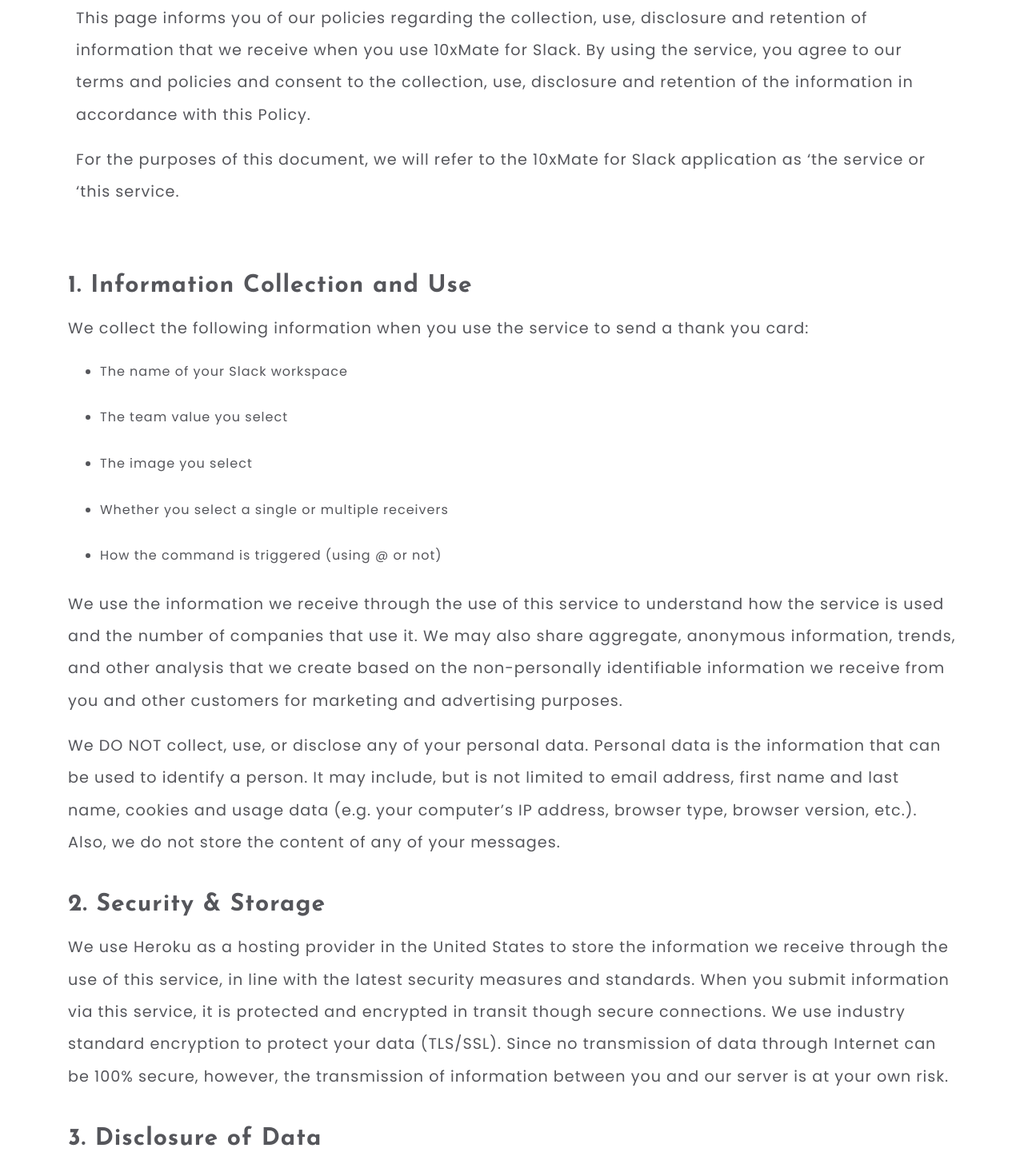
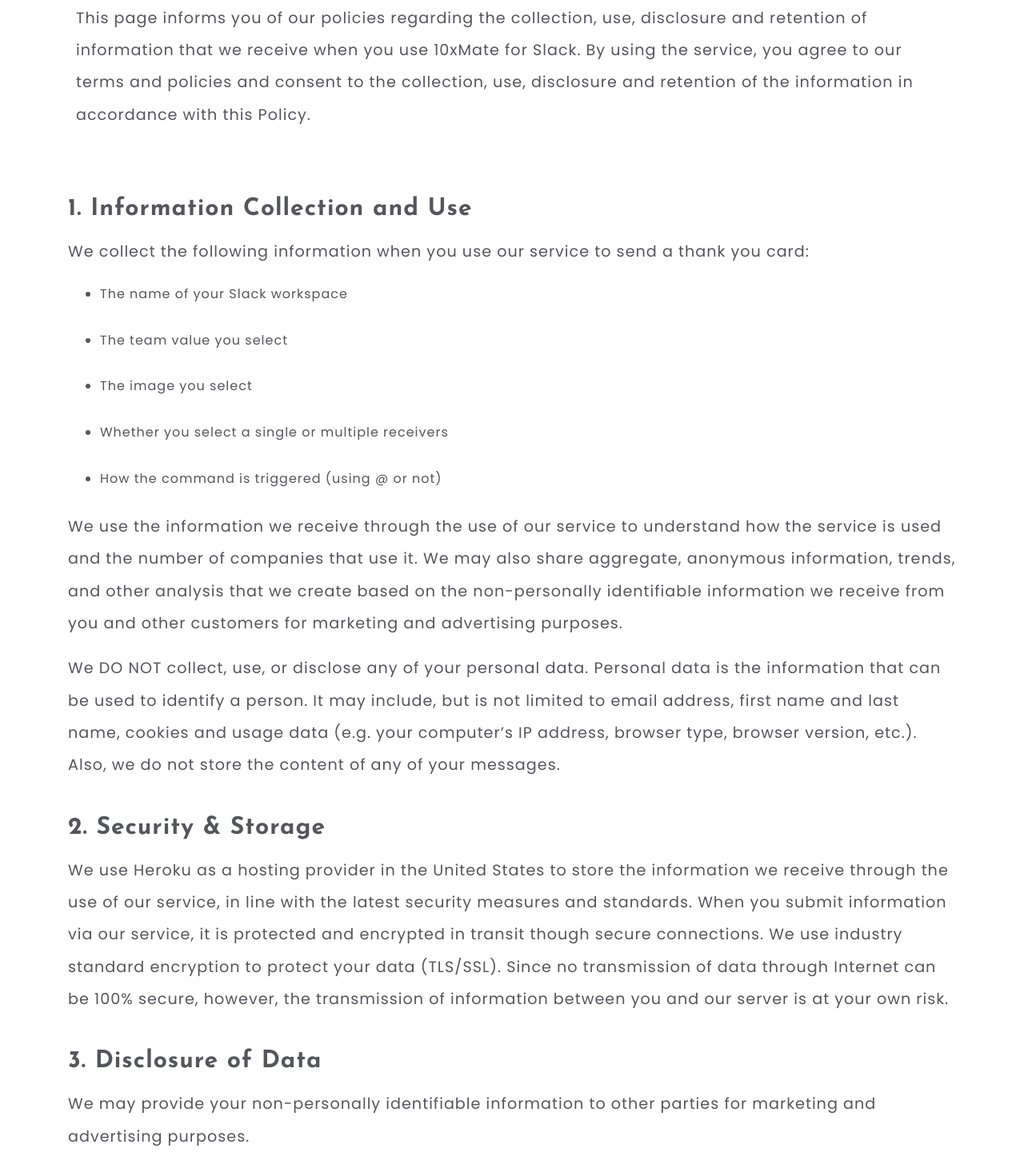
Before and after one commit to 10xmate/10xmate.github.io, a plain HTML site: page 10xmate4slack/privacy-policy.html in a window 1280 px wide. Shown: the part 336-1782 px from the top of the page at 80% size. Drawn offline with Linux system fonts and the light colour scheme; files whose address does not match are found by name; a web font is replaced by a local one.

Commit message:
enhance 10xmate4slack pages again

```diff
--- a/10xmate4slack/privacy-policy.html
+++ b/10xmate4slack/privacy-policy.html
@@ -105,7 +105,7 @@
                     <section class="content-block start-banner">
                         <div class="container">
                             <div class="heading bottom-space">
-                                <h2>10xmate for Slack Privacy Policy</h2>
+                                <h2>10xMate for Slack Privacy Policy</h2>
                             </div>
                             <div class="description">
 
@@ -114,9 +114,6 @@
                                   This page informs you of our policies regarding the collection, use, disclosure and retention of information that we receive when you use 10xMate for Slack.
 By using the service, you agree to our terms and policies and consent to the collection, use, disclosure and retention of the information in accordance with this Policy.
 </p>
-<p class='custom-p-bigger'>
-For the purposes of this document, we will refer to the 10xMate for Slack application as ‘the service or ‘this service.
-                                </p>
                             </div>
                         </div>
                     </section>
@@ -127,7 +124,7 @@
                           </div>
                           <div class="description">
                               <p class='custom-p-bigger'>
-                                We collect the following information when you use the service to send a thank you card:
+                                We collect the following information when you use our service to send a thank you card:
                               </p>
                               <ul class="types-cookies">
                                 <li>The name of your Slack workspace</li>
@@ -137,7 +134,7 @@
                                 <li>How the command is triggered (using @ or not)</li>
                               </ul>
                               <p class='custom-p-bigger'>
-We use the information we receive through the use of this service to understand how the service is used and the number of companies that use it. We may also share aggregate, anonymous information, trends, and other analysis that we create based on the non-personally identifiable information we receive from you and other customers for marketing and advertising purposes.
+We use the information we receive through the use of our service to understand how the service is used and the number of companies that use it. We may also share aggregate, anonymous information, trends, and other analysis that we create based on the non-personally identifiable information we receive from you and other customers for marketing and advertising purposes.
 </p>
 <p class='custom-p-bigger'>
 We DO NOT collect, use, or disclose any of your personal data. Personal data is the information that can be used to identify a person. It may include, but is not limited to email address, first name and last name, cookies and usage data (e.g. your computer’s IP address, browser type, browser version, etc.). Also, we do not store the content of any of your messages.
@@ -150,8 +147,8 @@
                           </div>
                           <div class="description">
                               <p class='custom-p-bigger'>
-                                We use Heroku as a hosting provider in the United States to store the information we receive through the use of this service, in line with the latest security measures and standards.
-  When you submit information via this service, it is protected and encrypted in transit though secure connections. We use industry standard encryption to protect your data (TLS/SSL). Since no transmission of data through Internet can be 100% secure, however, the transmission of information between you and our server is at your own risk.
+                                We use Heroku as a hosting provider in the United States to store the information we receive through the use of our service, in line with the latest security measures and standards.
+  When you submit information via our service, it is protected and encrypted in transit though secure connections. We use industry standard encryption to protect your data (TLS/SSL). Since no transmission of data through Internet can be 100% secure, however, the transmission of information between you and our server is at your own risk.
                               </p>
                           </div>
                         </div>
@@ -181,7 +178,7 @@
                           </div>
                           <div class="description">
                               <p class='custom-p-bigger'>
-                              This Privacy Policy addresses only the collection, use, disclosure and retention of information provided to us. For more details on the data disclosed to Slack while using this service, we encourage you to refer to Slack’s Privacy Policy.
+                              This Privacy Policy addresses only the collection, use, disclosure and retention of information provided to us. For more details on the data disclosed to Slack while using our service, we encourage you to refer to Slack’s Privacy Policy.
                               </p>
                           </div>
                         </div>
```
Also changed, not shown: 10xmate4slack/index.html (+1 -1 lines), 10xmate4slack/terms-of-use.html (+1 -1 lines).
